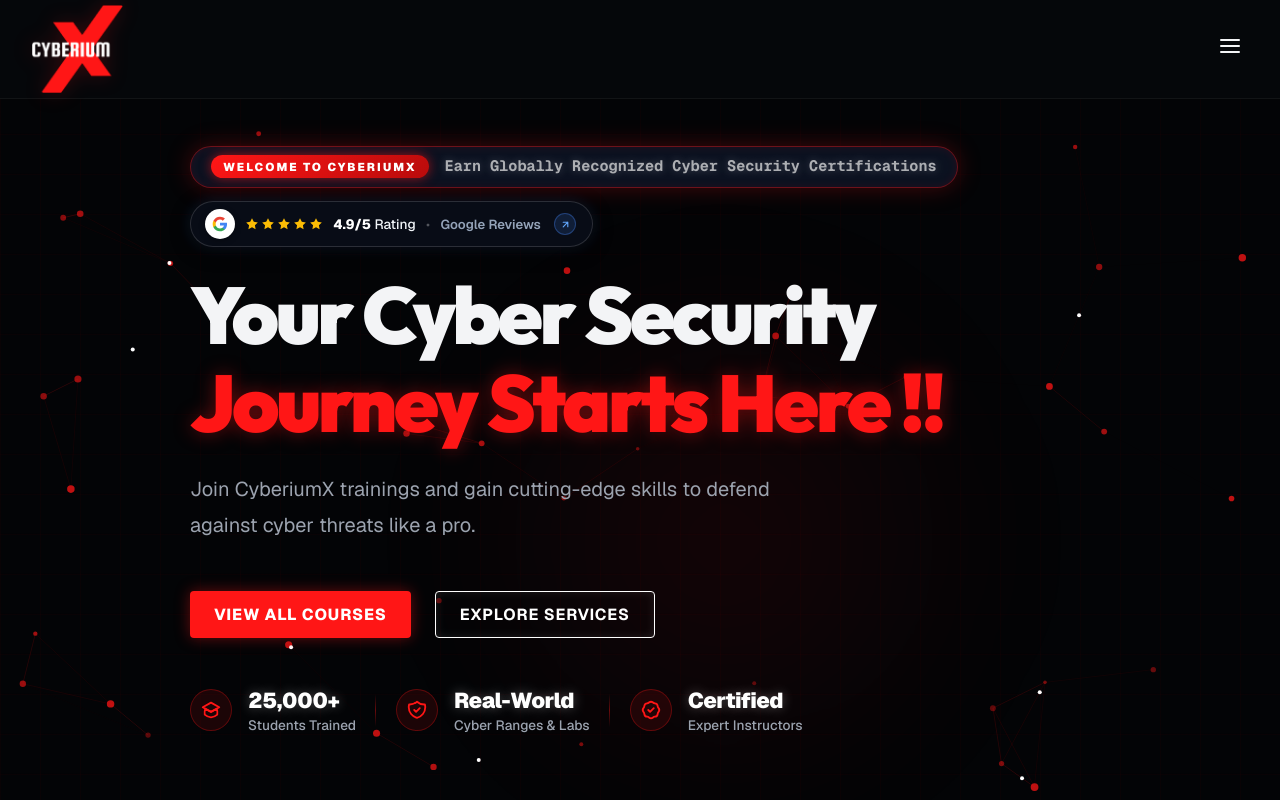
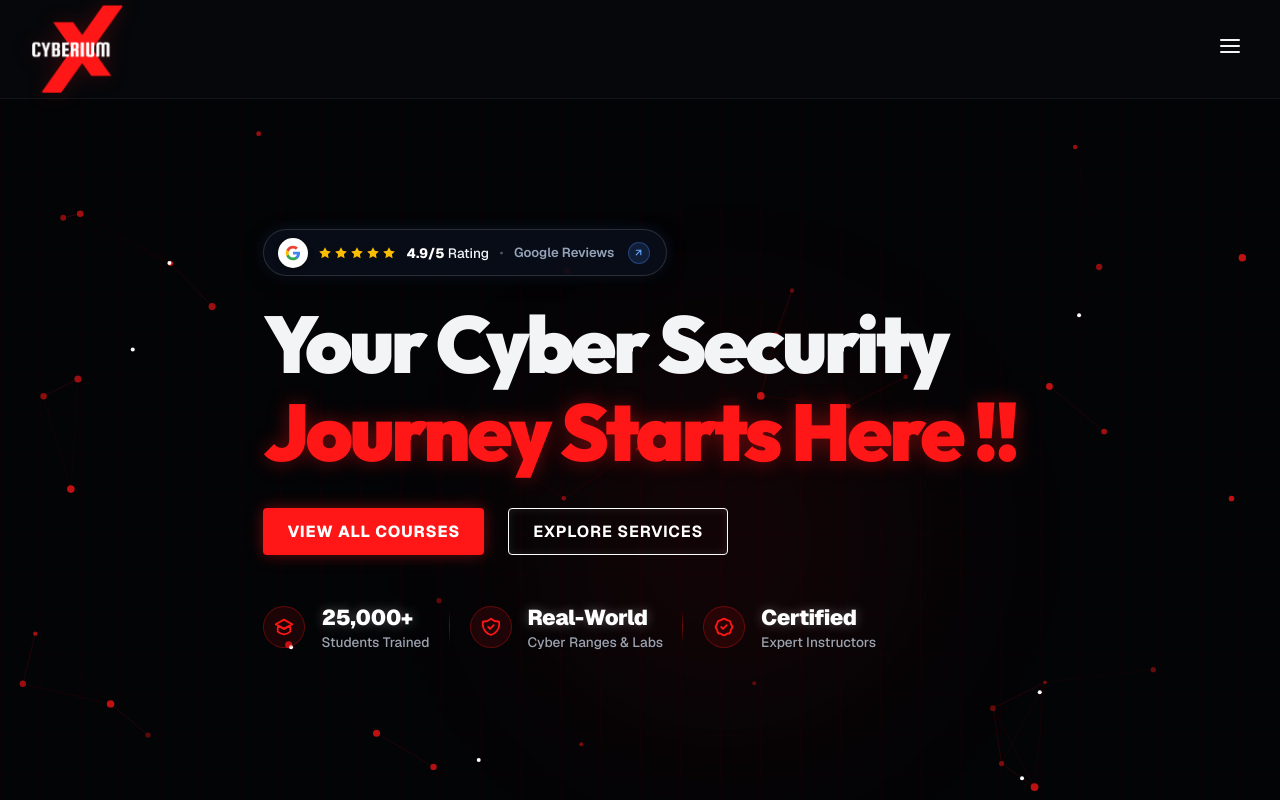
Before and after one commit to sarthakjain-cell/CyberiumX, a Next.js app: page / in a window 1280 px wide. Shown: the top 800 px of the page. Built offline with nearby package versions, Linux system fonts and the light colour scheme.

Commit message:
feat(hero): remove welcome banner and hero description subtitle

```diff
--- a/src/components/Hero.module.css
+++ b/src/components/Hero.module.css
@@ -219,7 +219,7 @@
   font-size: 5rem;
   font-weight: 900;
   line-height: 1.1;
-  margin-bottom: 1.5rem;
+  margin-bottom: 2rem;
   letter-spacing: -0.04em;
   color: var(--foreground);
 }
--- a/src/components/Hero.tsx
+++ b/src/components/Hero.tsx
@@ -1,27 +1,12 @@
 "use client";
 
-import { useState, useEffect } from 'react';
+import { useState } from 'react';
 import Link from 'next/link';
-import { motion, AnimatePresence } from 'framer-motion';
 import GoogleReviewsModal from './GoogleReviewsModal';
 import styles from './Hero.module.css';
 
-const rotatingParts = [
-  "Master Real-World Ethical Hacking & Cyber Defense",
-  "Train in Live Virtual Cyber Ranges & Practice Labs",
-  "Earn Globally Recognized Cyber Security Certifications"
-];
-
 export default function Hero() {
-  const [partIndex, setPartIndex] = useState(0);
   const [showReviewsModal, setShowReviewsModal] = useState(false);
-
-  useEffect(() => {
-    const timer = setInterval(() => {
-      setPartIndex((prev) => (prev + 1) % rotatingParts.length);
-    }, 3200); // Rotates every 3.2 seconds
-    return () => clearInterval(timer);
-  }, []);
 
   return (
     <section className={styles.hero}>
@@ -30,27 +15,8 @@
 
       <div className={`container ${styles.heroContent}`}>
         <div>
-          {/* Top Row: Welcome Banner + Google Reviews Social Proof Badge */}
+          {/* Top Row: Google Reviews Social Proof Badge */}
           <div className={styles.topBannersRow}>
-            {/* Top Auto-Changing Welcome Banner */}
-            <div className={styles.welcomeBanner}>
-              <span className={styles.welcomeTag}>WELCOME TO CYBERIUMX</span>
-              <div className={styles.rotatingTextWrapper}>
-                <AnimatePresence mode="wait">
-                  <motion.span
-                    key={partIndex}
-                    initial={{ opacity: 0, y: 8 }}
-                    animate={{ opacity: 1, y: 0 }}
-                    exit={{ opacity: 0, y: -8 }}
-                    transition={{ duration: 0.35 }}
-                    className={styles.rotatingPartText}
-                  >
-                    {rotatingParts[partIndex]}
-                  </motion.span>
-                </AnimatePresence>
-              </div>
-            </div>
-
             {/* Google Reviews Social Proof Badge (Direct link to Google reviews) */}
             <a
               href="https://www.google.com/search?q=CyberiumX+reviews"
@@ -89,10 +55,6 @@
             Your Cyber Security <br />
             <span className={styles.glitchText}>Journey Starts Here !!</span>
           </h1>
-
-          <p className={styles.heroDesc}>
-            Join CyberiumX trainings and gain cutting-edge skills to defend against cyber threats like a pro.
-          </p>
 
           <div className={styles.heroBtns}>
             <Link href="/courses" className="btn-primary">
```
